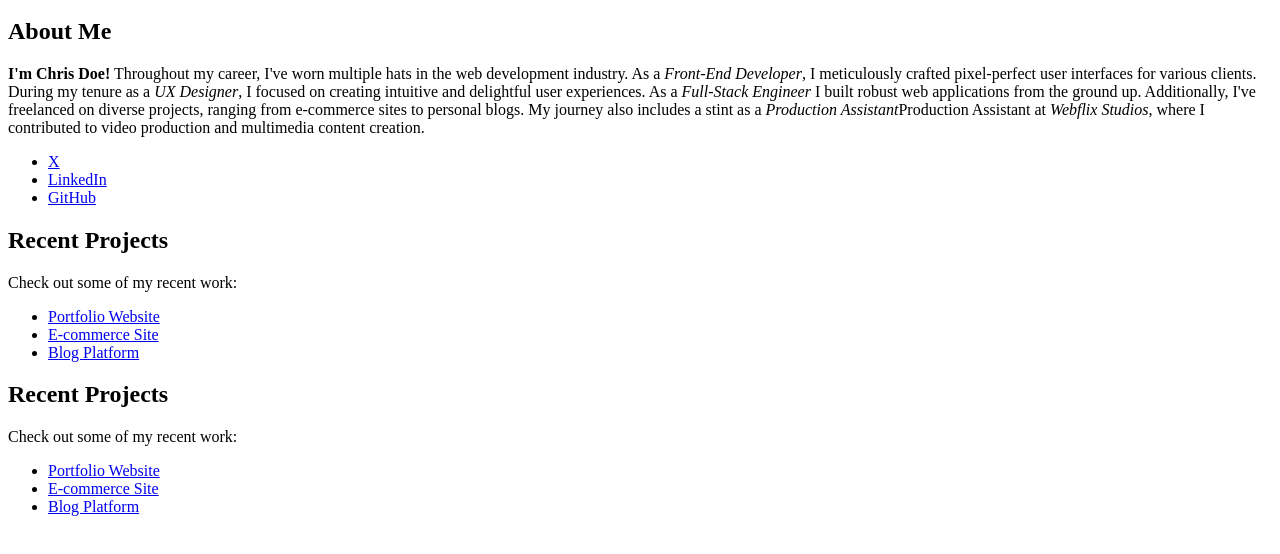
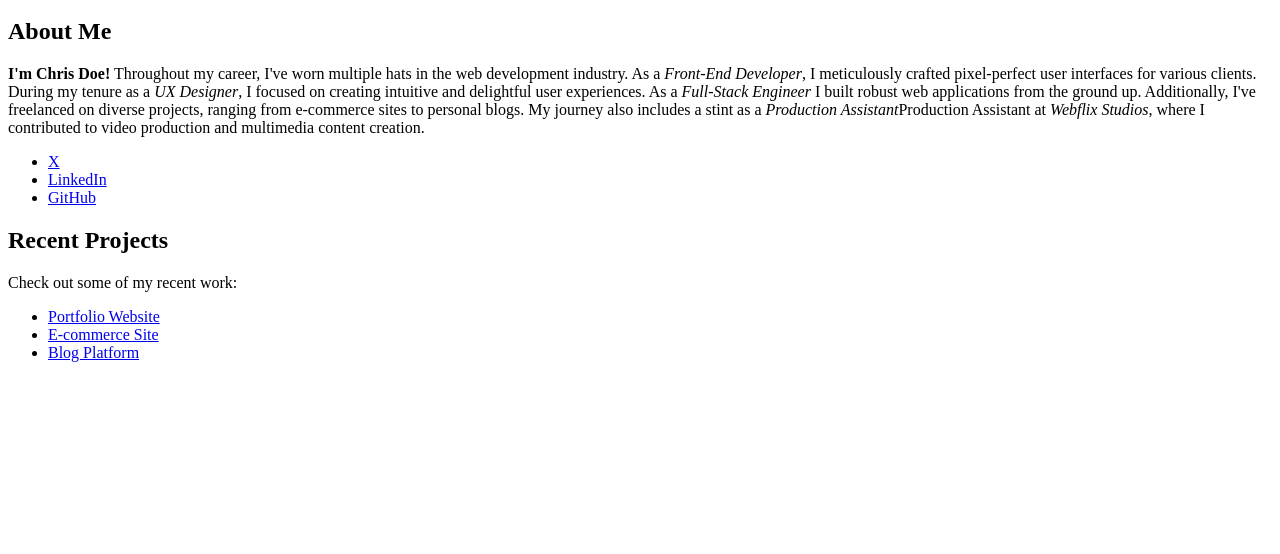
Before and after one commit to tajammalw/sdai-ic-d3-semantic-html-elements-2, a plain HTML site: page index.html in a window 1280 px wide. Shown: the part 136-690 px from the top of the page. Drawn offline with Linux system fonts and the light colour scheme.

Commit message:
removed duplicate section

```diff
--- a/index.html
+++ b/index.html
@@ -37,16 +37,6 @@
                 <li><a href="#">Blog Platform</a></li>
             </ul>
         </section>
-
-        <section>
-            <h2>Recent Projects</h2>
-            <p>Check out some of my recent work:</p>
-            <ul>
-                <li><a href="#">Portfolio Website</a></li>
-                <li><a href="#">E-commerce Site</a></li>
-                <li><a href="#">Blog Platform</a></li>
-            </ul>
-        </section>
     </main>
 </body>
 </html>
```
